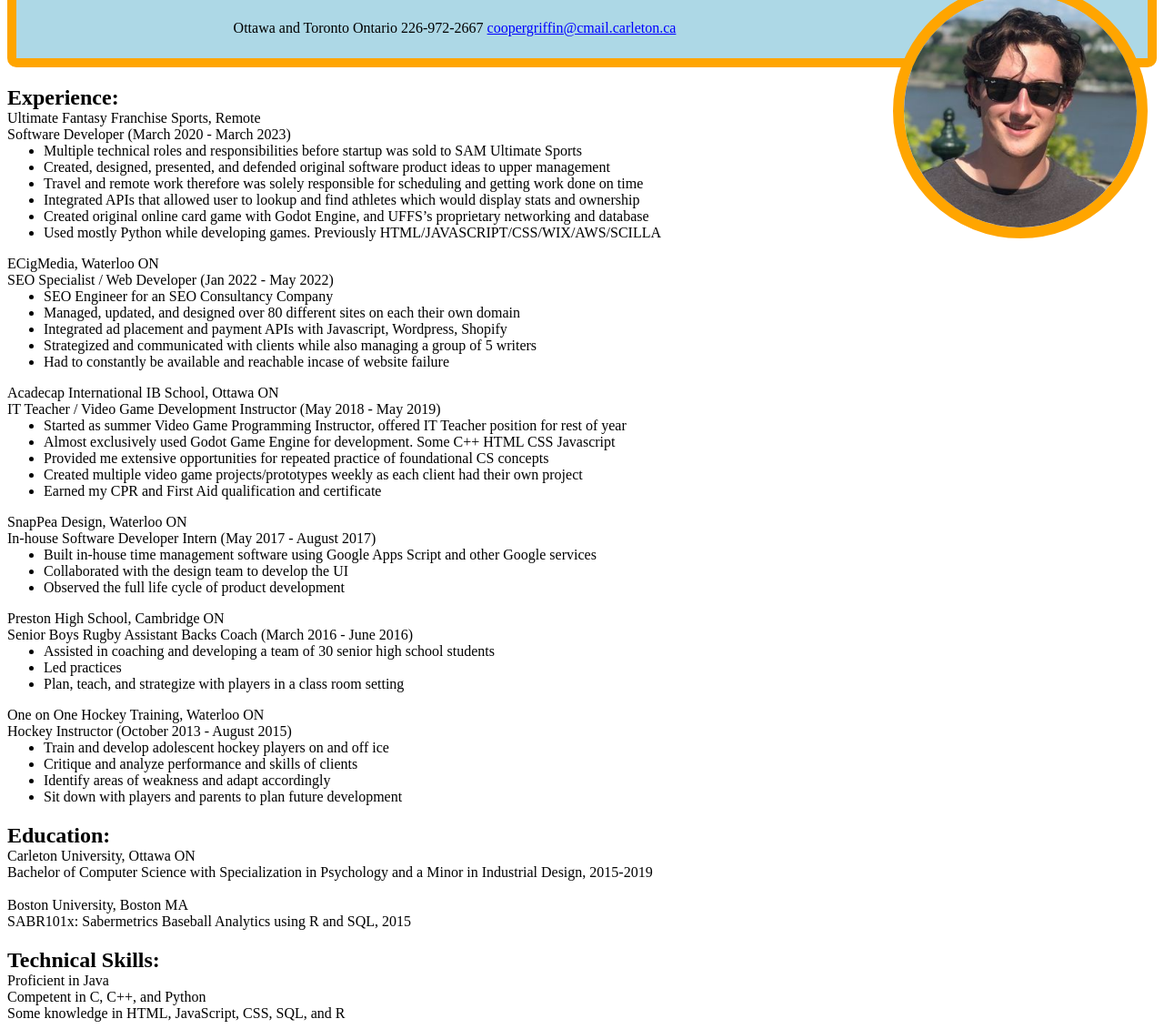
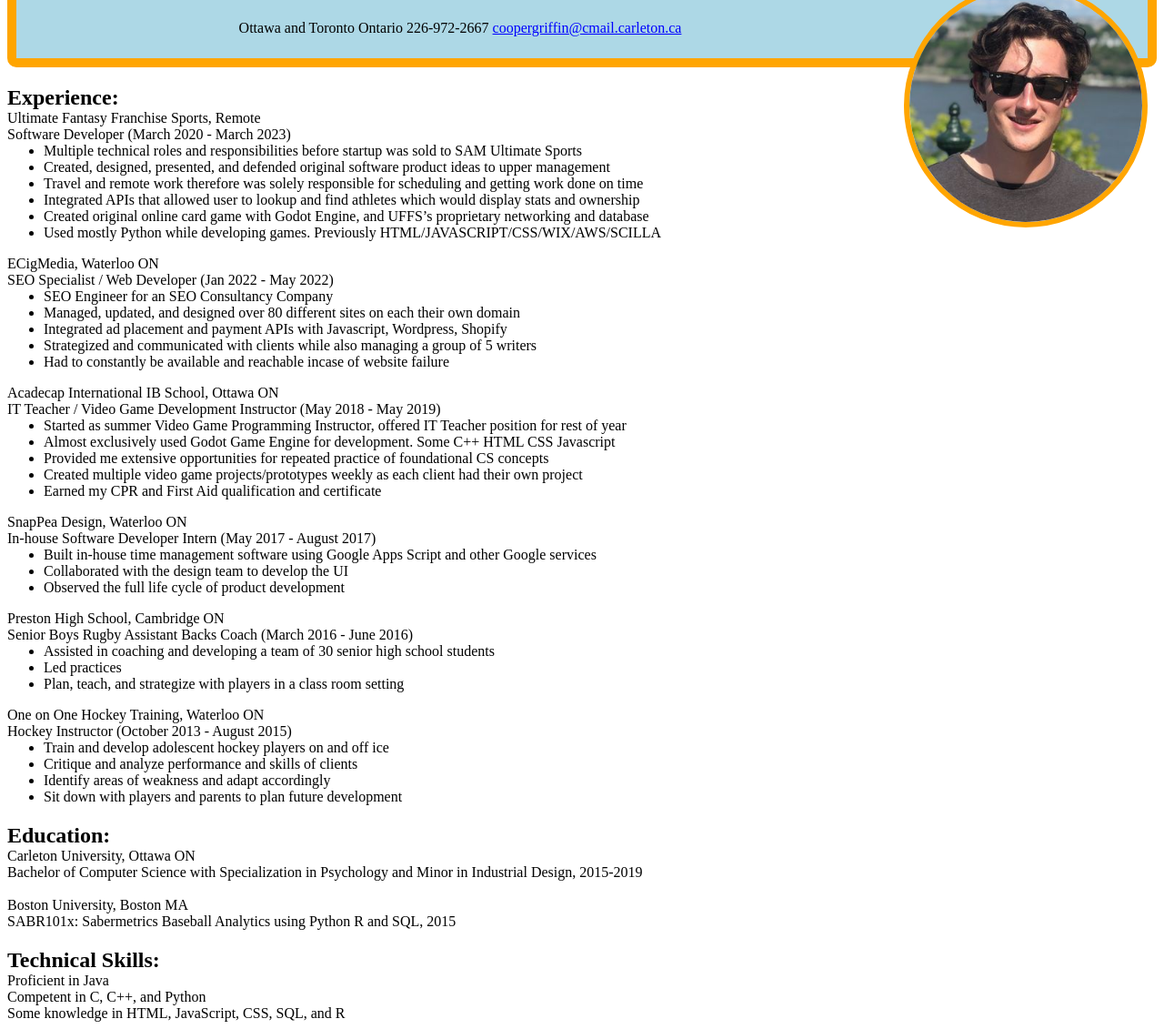
Before and after one commit to coopergriffin/coopergriffin.github.io, a plain HTML site: page index.html in a window 1280 px wide. Shown: the part 108-1239 px from the top of the page at 91% size. Drawn offline with Linux system fonts and the light colour scheme.

Commit message:
Reduced Border size
Changed from 1vw to 0.5vw

```diff
--- a/css/style.css
+++ b/css/style.css
@@ -21,7 +21,7 @@ a{
 
 img{
 	float:right;
-	border: 1vw solid orange;
+	border: 0.5vw solid orange;
 	border-radius: 50%;
 }
 
--- a/index.html
+++ b/index.html
@@ -92,10 +92,10 @@
 		<h2>Education: </h2>
 
 		<p>Carleton University, Ottawa ON <br/>
-		Bachelor of Computer Science with Specialization in Psychology and a Minor in Industrial Design, 2015-2019</p>
+		Bachelor of Computer Science with Specialization in Psychology and Minor in Industrial Design, 2015-2019</p>
 
 		<p><br/>Boston University, Boston MA<br/>
-		SABR101x: Sabermetrics Baseball Analytics using R and SQL, 2015</p>
+		SABR101x: Sabermetrics Baseball Analytics using Python R and SQL, 2015</p>
 
 
 		<h2>Technical Skills: </h2>
```
